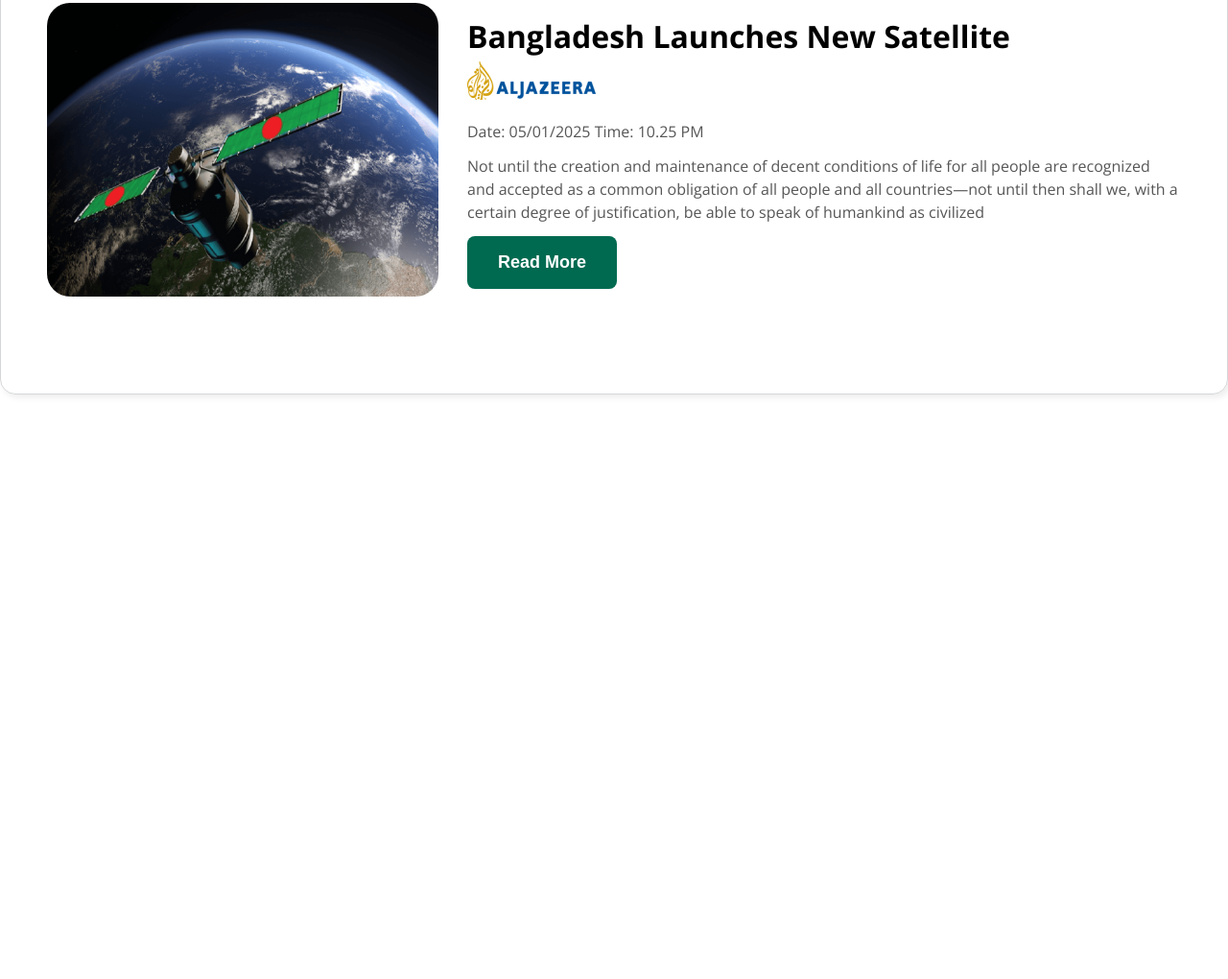
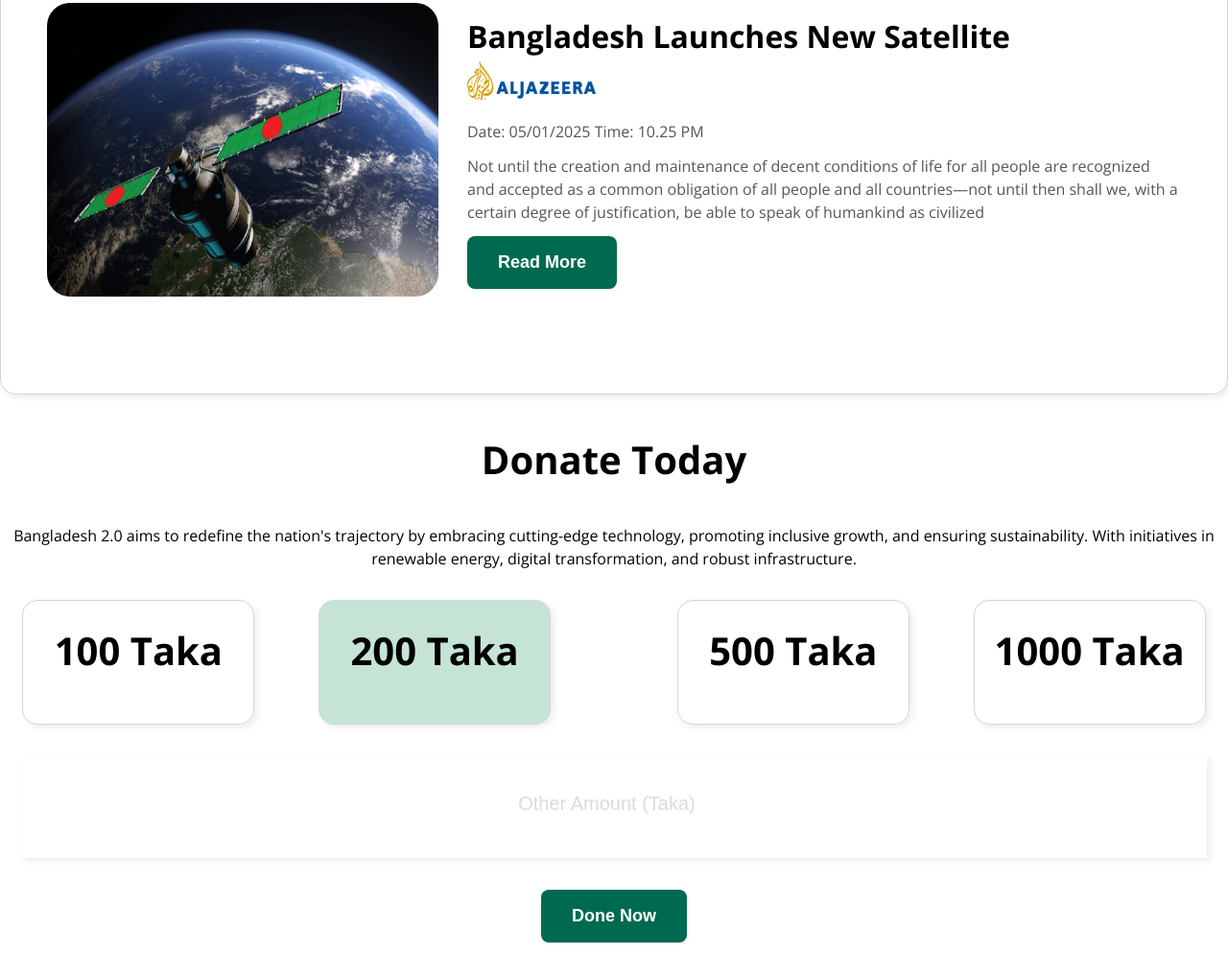
Before and after one commit to Zareen08/Assignment-1, a plain HTML site: page index.html in a window 1280 px wide. Shown: the part 4235-5255 px from the top of the page at 96% size. Before the commit the page ends 4696 px from the top, so only its background shows below. Drawn offline with nearby package versions, Linux system fonts and the light colour scheme.

Commit message:
section-5-donate

```diff
--- a/index.css
+++ b/index.css
@@ -345,3 +345,58 @@ background-color: transparent;
     height: 306px;
     border-radius: 24px;
 }
+
+.donate{
+
+    max-width: 1280px;
+    min-height: 464px;
+    margin-inline: auto;
+    text-align: center;
+    align-items: center;
+    justify-content: center;
+    margin-block: 32px;
+}
+.donate .title{
+    min-height: 120px;
+    max-width:  100%;
+
+}
+.car{
+    height: 128px;
+}
+
+.cardss{
+    height: 128px;
+    width: 240px;
+    border: #D5D6D8 solid 1px;
+   gap: 24px;
+    border-radius:16px ;
+    box-shadow: 3px 3px 7px rgba(0, 0, 0, 0.08);
+
+}
+
+.cardss p{
+    font-size: 40px;
+    font-weight: bold;
+    line-height: auto;
+    text-align: center;
+}
+
+input[type="number"]{
+    width: 90%;
+    height: 64px;
+    padding: 20px 40px;
+    margin-block: 32px;
+    border-color: transparent;
+    box-shadow: 3px 3px 7px rgba(0, 0, 0, 0.08);
+}
+input[type="number"]::placeholder{
+    color: rgba(14, 14, 14, 0.15);
+    font-size: 20px;
+    text-align: center;
+
+}
+
+.cardss:hover{
+    background-color: beige;
+}
--- a/index.html
+++ b/index.html
@@ -156,7 +156,28 @@
         </div>
 
     </section>
-    <section><h3></h3></section>
+    <section class="donate">
+        <div class="title">
+            <h3>Donate Today</h3>
+        <p >Bangladesh 2.0 aims to redefine the nation's trajectory by embracing cutting-edge technology, promoting inclusive growth, and ensuring sustainability. With initiatives in renewable energy, digital transformation, and robust infrastructure.</p>
+        </div>
+        <div class="cards car">
+            <div class="cardss ">
+                <p>100 Taka</p>
+            </div>
+            <div class="cardss green">
+                <p>200 Taka</p>
+            </div>
+            <div class="cardss ">
+                <p>500 Taka</p>
+            </div>
+            <div class="cardss ">
+                <p>1000 Taka</p>
+            </div>
+        </div>
+        <input type="number" placeholder="Other Amount (Taka)">
+        <button class="btn-1">Done Now</button>
+    </section>
     <section><h3></h3></section>
     <section><h3></h3></section>
 </main>
```
